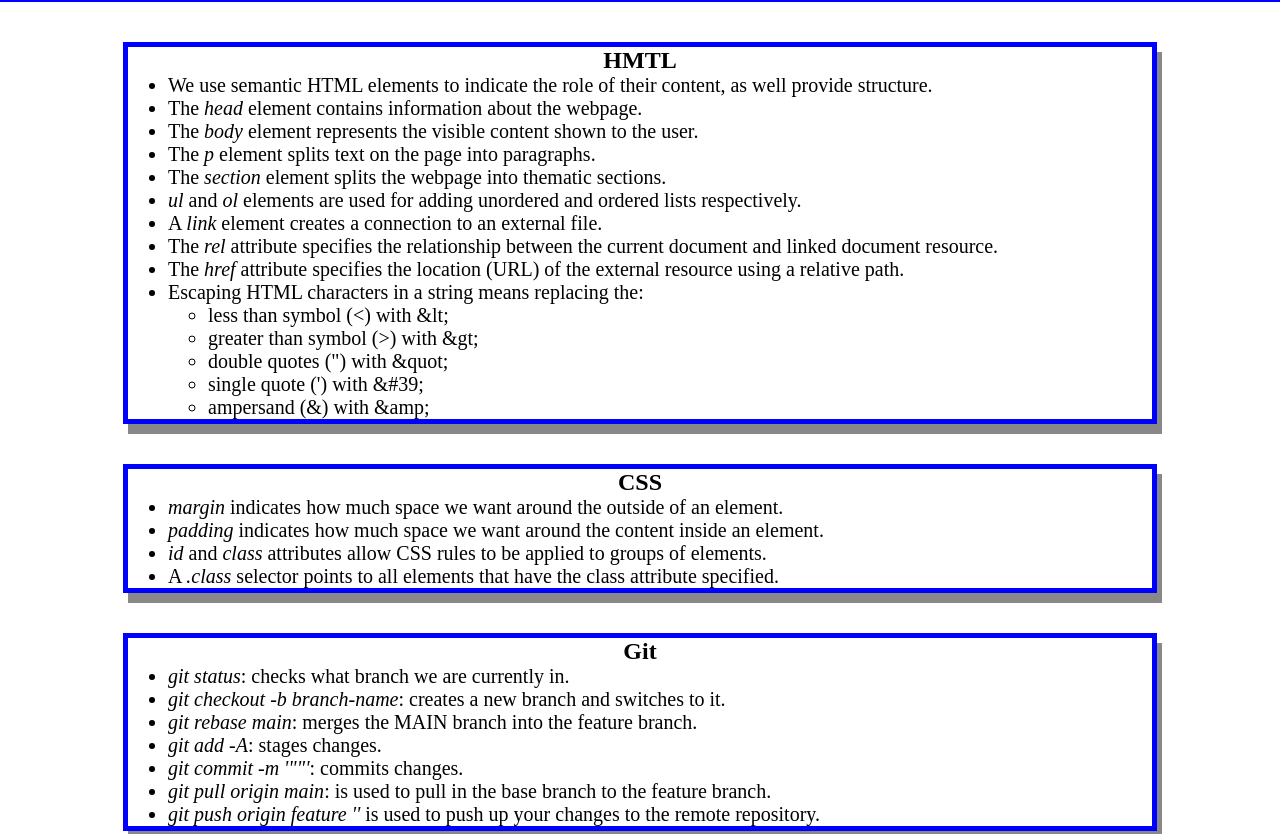
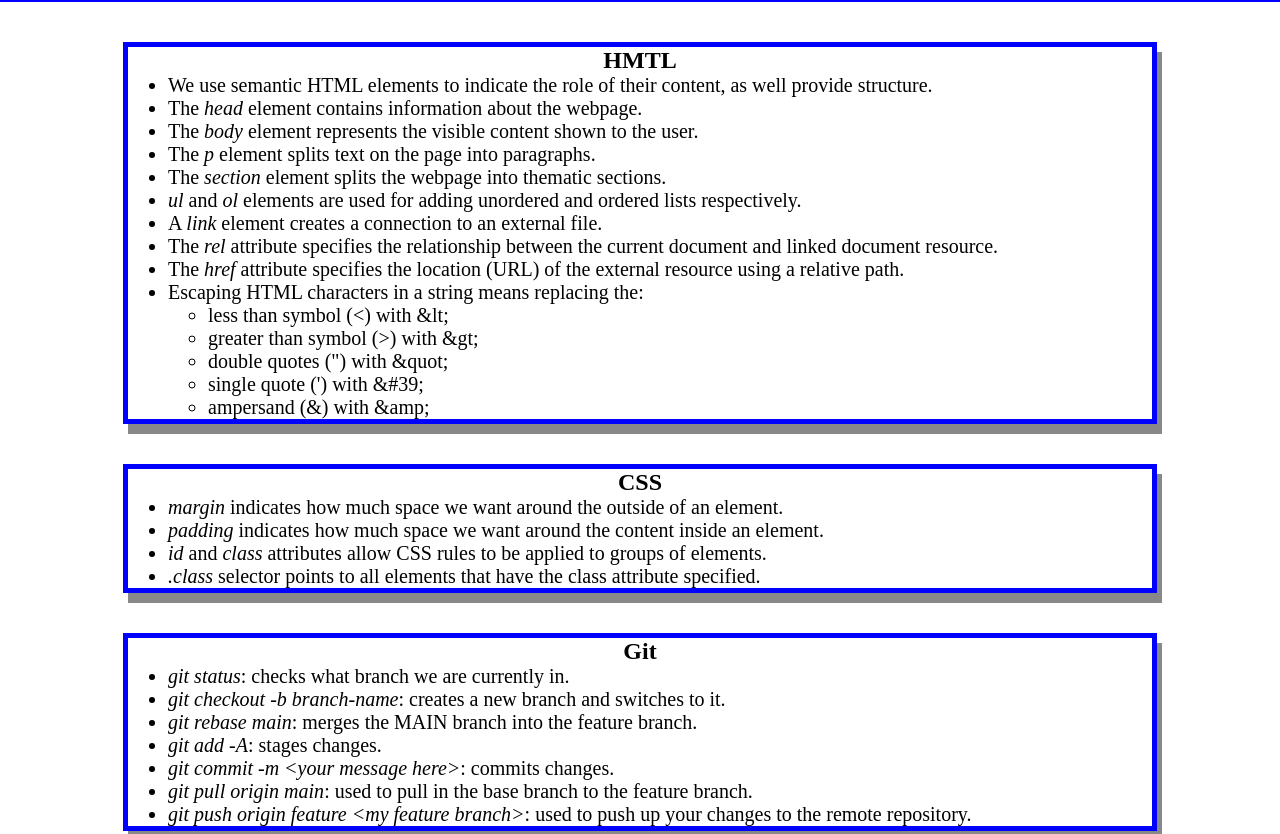
Before and after one commit to anthonycroft/prework-study-guide, a plain HTML site: page index.html in a window 1280 px wide. Shown: the part 118-952 px from the top of the page. Drawn offline with Linux system fonts and the light colour scheme.

Commit message:
Correct typos in index.html

```diff
--- a/index.html
+++ b/index.html
@@ -46,7 +46,7 @@
           <li><i>margin</i> indicates how much space we want around the outside of an element.</li>
           <li><i>padding</i> indicates how much space we want around the content inside an element.</li>
           <li><i>id</i> and <i>class</i> attributes allow CSS rules to be applied to groups of elements.</li>
-          <li>A <i>.class</i> selector points to all elements that have the class attribute specified.</li>
+          <li><i>.class</i> selector points to all elements that have the class attribute specified.</li>
         </ul>
       </section>
 
@@ -57,9 +57,9 @@
           <li><i>git checkout -b branch-name</i>: creates a new branch and switches to it.</li>
           <li><i>git rebase main</i>: merges the MAIN branch into the feature branch.</li>
           <li><i>git add -A</i>: stages changes.</li>
-          <li><i>git commit -m '"<your message here>"'</i>: commits changes.</li>
-          <li><i>git pull origin main</i>: is used to pull in the base branch to the feature branch.</li>
-          <li><i>git push origin feature '<my feature branch>'</i> is used to push up your changes to the
+          <li><i>git commit -m &ltyour message here&gt</i>: commits changes.</li>
+          <li><i>git pull origin main</i>: used to pull in the base branch to the feature branch.</li>
+          <li><i>git push origin feature &ltmy feature branch&gt</i>: used to push up your changes to the
             remote repository.</li>
         </ul>
       </section>
```
